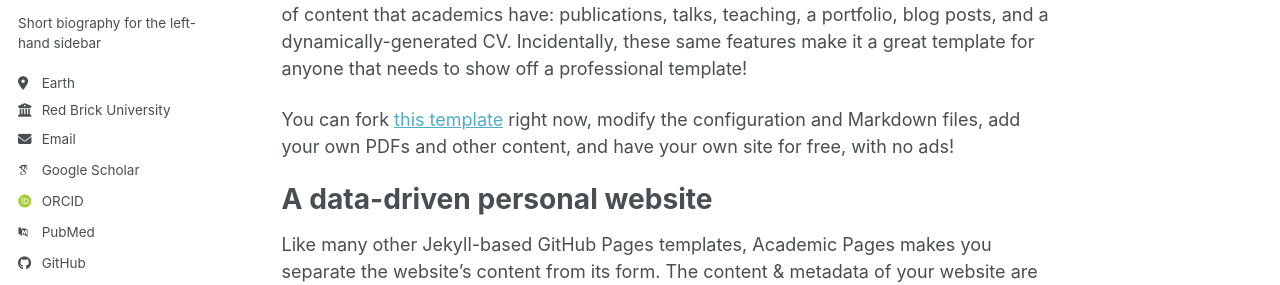
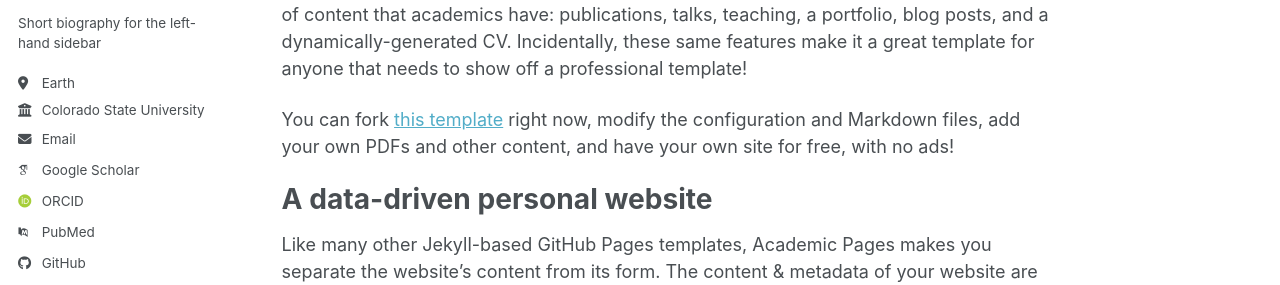
Before and after one commit to Wanxiangzhiji/Wanxiangzhiji.github.io, a Jekyll site: the page built from _pages/about.md, in a window 1280 px wide. Shown: the part 305-590 px from the top of the page. Built offline with Jekyll 4.4.1, drawn with Linux system fonts in a browser that asks for light colours; some web fonts are replaced; a script bundle is joined from its source files by our own code; library files that are not in the unit come from our copies.

Commit message:
Update _config.yml

```diff
--- a/_config.yml
+++ b/_config.yml
@@ -28,7 +28,7 @@ author:
   pronouns         : # example: "she/her"
   bio              : "Short biography for the left-hand sidebar"
   location         : "Earth"
-  employer         : "Red Brick University"
+  employer         : "Colorado State University"
   uri              : # URL
   email            : "none@example.org"
 
```
